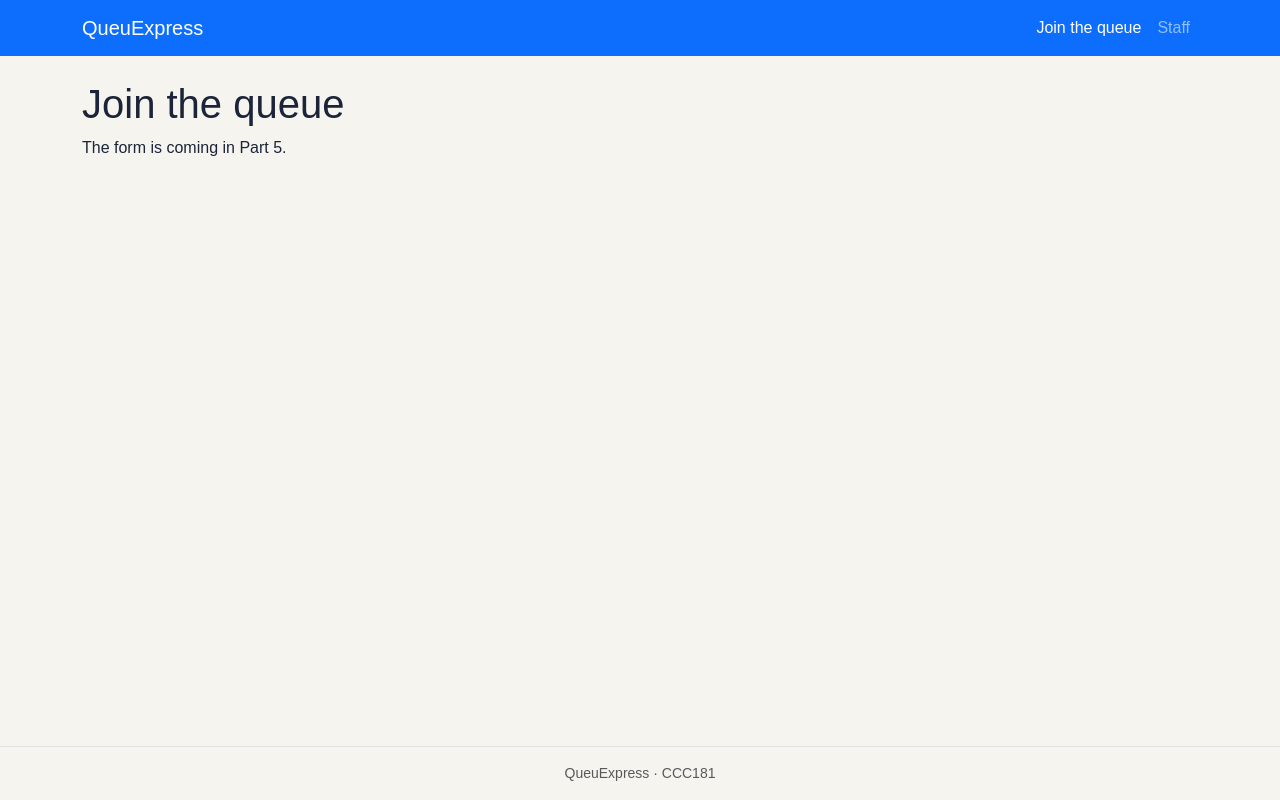
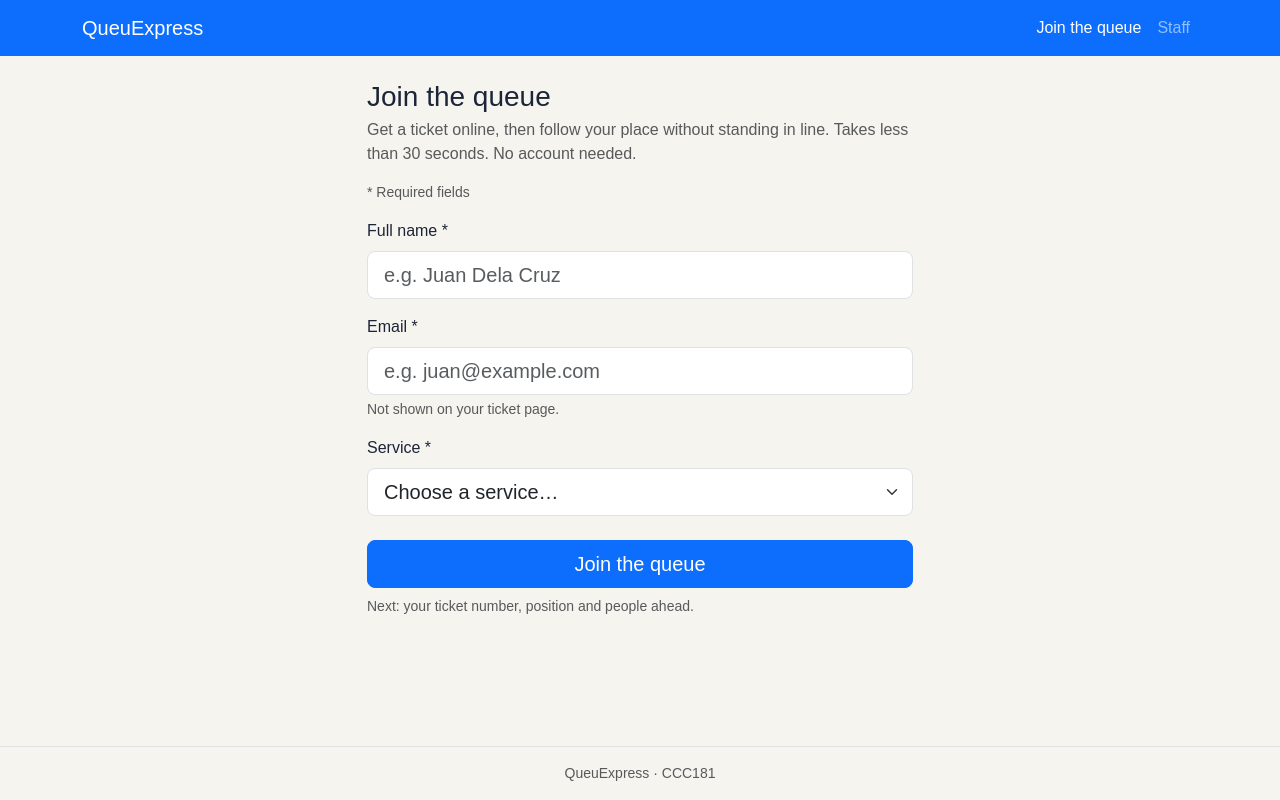
Before and after one commit to juliuszalsos/CCC181, a Flask app: page /join in a window 1280 px wide. Run offline with Flask 3, Linux system fonts and the light colour scheme.

Commit message:
Add join form with validation (#6)

```diff
--- a/app.py
+++ b/app.py
@@ -4,6 +4,8 @@ Run it with:
     flask --app app run --debug
 then open http://127.0.0.1:5000
 """
+import re
+
 from flask import Flask, abort, flash, redirect, render_template, request, url_for
 
 app = Flask(__name__)
@@ -28,6 +30,7 @@ TICKETS = [
 
 ACTIVE_STATUSES = ("waiting", "called")
 
+EMAIL_PATTERN = re.compile(r"[^@\s]+@[^@\s]+\.[^@\s]+")
 
 def service_names():
     """Map service id -> service name for easy lookup in templates."""
@@ -51,11 +54,37 @@ def index():
     return render_template("index.html")
 
 
-@app.route("/join")
+@app.get("/join")
 def join_form():
-    # Placeholder until Part 5 adds the real form.
-    return render_template("join.html")
+    return render_template("join.html", services=SERVICES, form={})
 
+
+@app.post("/join")
+def join():
+    form = request.form
+    name = form.get("name", "").strip()
+    email = form.get("email", "").strip().lower()
+    service_id = form.get("service_id", type=int)
+
+    errors = {}
+    if not name:
+        errors["name"] = "Enter your name."
+    elif len(name) > 100:
+        errors["name"] = "Your name is too long (100 characters at most)."
+    if not EMAIL_PATTERN.fullmatch(email):
+        errors["email"] = "Enter a valid email address, like juan@example.com."
+    if service_id not in [s["id"] for s in SERVICES]:
+        errors["service_id"] = "Choose a service."
+
+    if errors:
+        flash("Please fix the highlighted fields.", "danger")
+        return render_template("join.html", services=SERVICES, form=form, errors=errors), 400
+
+    number = TICKETS[-1]["number"] + 1 if TICKETS else 1
+    TICKETS.append({"number": number, "name": name, "email": email,
+                    "service_id": service_id, "status": "waiting"})
+    flash(f"You joined the queue. Your ticket is #{number}.", "success")
+    return redirect(url_for("ticket", ticket_id=number))
 
 @app.route("/staff")
 def staff_dashboard():
--- a/templates/base.html
+++ b/templates/base.html
@@ -22,9 +22,9 @@
       <div class="collapse navbar-collapse" id="mainNav">
         <ul class="navbar-nav ms-auto">
           <li class="nav-item">
-            <a class="nav-link {% if request.endpoint == 'join_form' %}active{% endif %}"
-               {% if request.endpoint == 'join_form' %}aria-current="page"{% endif %}
-               href="{{ url_for('join_form') }}">Join the queue</a>
+            <a class="nav-link {% if request.endpoint in ('join_form', 'join') %}active{% endif %}"
+   {% if request.endpoint in ('join_form', 'join') %}aria-current="page"{% endif %}
+   href="{{ url_for('join_form') }}">Join the queue</a>
           </li>
           <li class="nav-item">
             <a class="nav-link {% if request.endpoint == 'staff_dashboard' %}active{% endif %}"
--- a/templates/join.html
+++ b/templates/join.html
@@ -1,8 +1,62 @@
 {% extends "base.html" %}
-
 {% block title %}Join the queue · QueuExpress{% endblock %}
 
 {% block content %}
-  <h1>Join the queue</h1>
-  <p>The form is coming in Part 5.</p>
+<div class="row justify-content-center">
+  <div class="col-12 col-md-8 col-lg-6">
+    <h1 class="h3 mb-1">Join the queue</h1>
+    <p class="text-body-secondary">
+      Get a ticket online, then follow your place without standing in line.
+      Takes less than 30 seconds. No account needed.
+    </p>
+    <p class="small text-body-secondary">* Required fields</p>
+
+    <form method="post" action="{{ url_for('join') }}" novalidate id="join-form">
+
+      <div class="mb-3">
+        <label for="name" class="form-label">Full name *</label>
+        <input id="name" name="name" type="text" autocomplete="name" required maxlength="100"
+               class="form-control form-control-lg {% if errors and errors.name %}is-invalid{% endif %}"
+               placeholder="e.g. Juan Dela Cruz"
+               value="{{ form.get('name', '') }}"
+               {% if errors and errors.name %}aria-describedby="name-error"{% endif %}>
+        {% if errors and errors.name %}
+          <div id="name-error" class="invalid-feedback">{{ errors.name }}</div>
+        {% endif %}
+      </div>
+
+      <div class="mb-3">
+        <label for="email" class="form-label">Email *</label>
+        <input id="email" name="email" type="email" autocomplete="email" required
+               class="form-control form-control-lg {% if errors and errors.email %}is-invalid{% endif %}"
+               placeholder="e.g. juan@example.com"
+               value="{{ form.get('email', '') }}"
+               aria-describedby="email-help{% if errors and errors.email %} email-error{% endif %}">
+        <div id="email-help" class="form-text">Not shown on your ticket page.</div>
+        {% if errors and errors.email %}
+          <div id="email-error" class="invalid-feedback">{{ errors.email }}</div>
+        {% endif %}
+      </div>
+
+      <div class="mb-4">
+        <label for="service_id" class="form-label">Service *</label>
+        <select id="service_id" name="service_id" required
+                class="form-select form-select-lg {% if errors and errors.service_id %}is-invalid{% endif %}"
+                {% if errors and errors.service_id %}aria-describedby="service-error"{% endif %}>
+          <option value="">Choose a service…</option>
+          {% for s in services %}
+            <option value="{{ s.id }}"
+              {% if form.get('service_id') == s.id|string %}selected{% endif %}>{{ s.name }}</option>
+          {% endfor %}
+        </select>
+        {% if errors and errors.service_id %}
+          <div id="service-error" class="invalid-feedback">{{ errors.service_id }}</div>
+        {% endif %}
+      </div>
+
+      <button type="submit" class="btn btn-primary btn-lg w-100">Join the queue</button>
+      <p class="form-text mt-2">Next: your ticket number, position and people ahead.</p>
+    </form>
+  </div>
+</div>
 {% endblock %}
```
